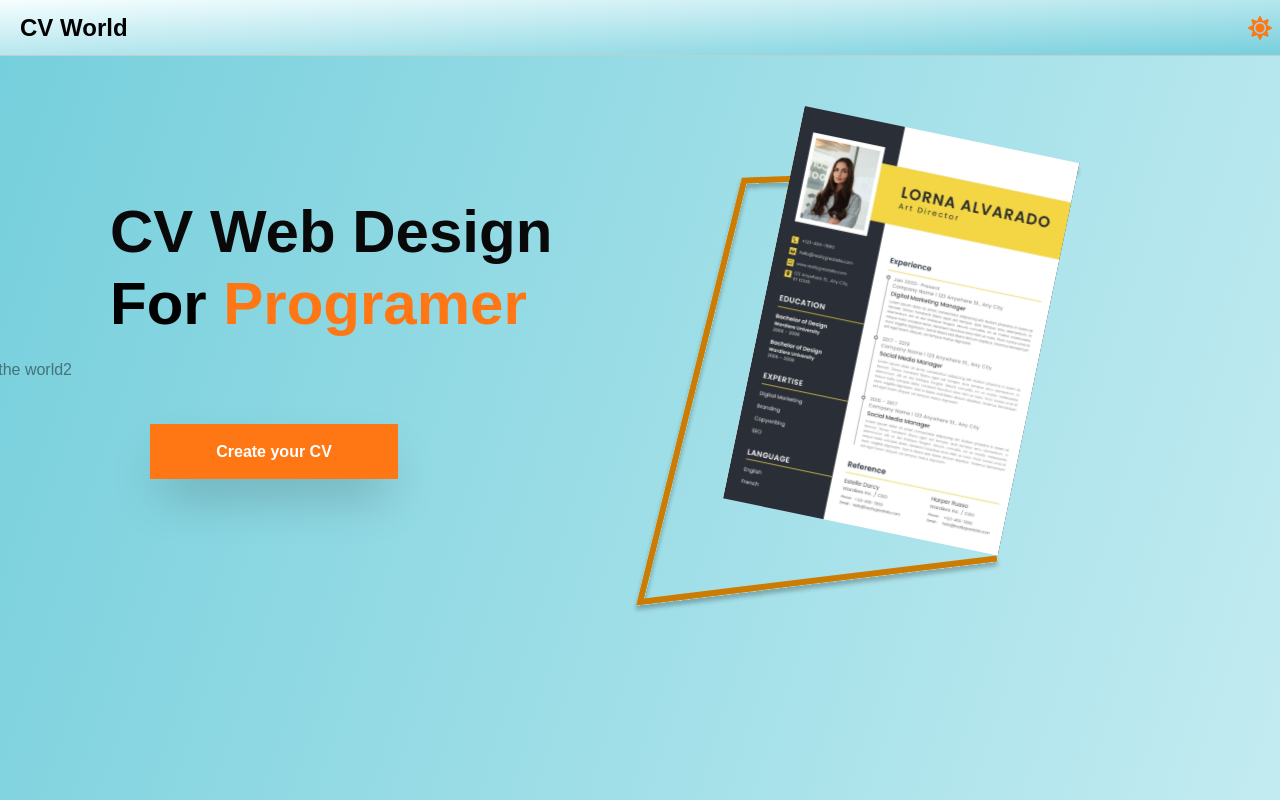
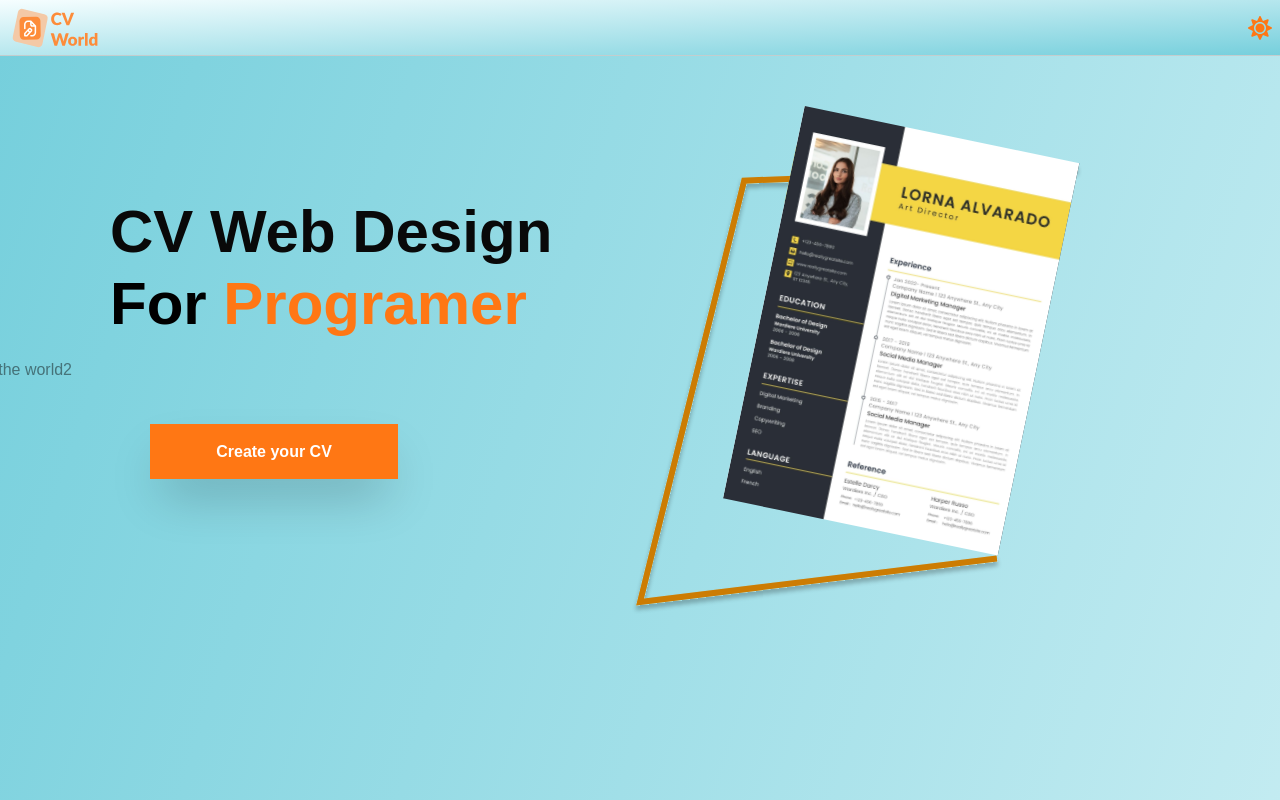
Before and after one commit to ethanK482/CVWorld, a React (Vite) app: page / in a window 1280 px wide. Shown: the top 800 px of the page. Built offline with nearby package versions, Linux system fonts and the light colour scheme.

Commit message:
modify - logo

```diff
--- a/src/components/header/index.jsx
+++ b/src/components/header/index.jsx
@@ -1,14 +1,12 @@
 /* eslint-disable react/prop-types */
 import { FaMoon, FaSun } from "react-icons/fa";
+import LOGO from "../../images/LOGO.svg"
+import {  Image } from "antd";
 const Header = ({ onSetDarkMode, darkMode }) => {
   return (
     <div className="flex h-[99%] justify-between items-center  shadow-custom-light dark:shadow-custom-dark">
-      {" "}
-      <div>
-        <h1 className="dark:text-[#FF7714] ml-[20px] text-2xl font-bold ">
-          CV World
-        </h1>
-      </div>
+          <Image className="ml-3" width={100} preview={false} shape="square" src={LOGO}/>
+
       <div
         className="flex items-center justify-center  p-2 w-[40px] h-[35px]  rounded-sm"
         onClick={onSetDarkMode}
```
Also changed, not shown: src/images/LOGO.svg (added).
